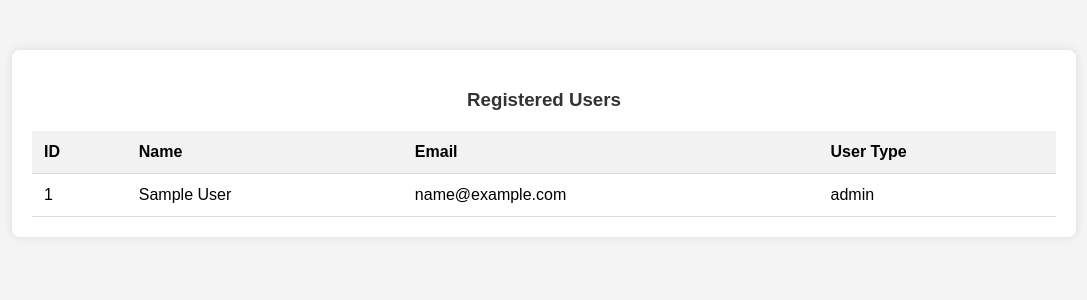
After one commit to omarfarukpappu/Online_Book_shop, a PHP site: page /display_users.php in a window 1280 px wide. The commit adds this page. Shown: the top 300 px of the page, without its empty margins (96-1183 px from the left). Run offline with PHP 8.4, Linux system fonts and the light colour scheme; tables that the repository leaves empty hold one stand-in row (values such as "Sample post").

Commit message:
add file

```diff
--- /dev/null
+++ b/display_users.php
@@ -0,0 +1,86 @@
+<?php
+include 'config.php';
+
+// Retrieve user data from the database
+$select_users = mysqli_query($conn, "SELECT * FROM `users`") or die('Query failed');
+
+?>
+
+<!DOCTYPE html>
+<html lang="en">
+<head>
+   <meta charset="UTF-8">
+   <meta http-equiv="X-UA-Compatible" content="IE=edge">
+   <meta name="viewport" content="width=device-width, initial-scale=1.0">
+   <title>Registered Users</title>
+
+   <style>
+      body {
+         font-family: Arial, sans-serif;
+         background-color: #f4f4f4;
+         margin: 0;
+         padding: 0;
+      }
+
+      .table-container {
+         width: 80%;
+         margin: 50px auto;
+         background-color: #fff;
+         padding: 20px;
+         box-shadow: 0 0 10px rgba(0, 0, 0, 0.1);
+         border-radius: 8px;
+      }
+
+      table {
+         width: 100%;
+         border-collapse: collapse;
+         margin-top: 20px;
+      }
+
+      th, td {
+         padding: 12px;
+         text-align: left;
+         border-bottom: 1px solid #ddd;
+      }
+
+      th {
+         background-color: #f2f2f2;
+      }
+
+      h3 {
+         text-align: center;
+         color: #333;
+      }
+   </style>
+</head>
+<body>
+
+   <div class="table-container">
+      <h3>Registered Users</h3>
+      <table>
+         <thead>
+            <tr>
+               <th>ID</th>
+               <th>Name</th>
+               <th>Email</th>
+               <th>User Type</th>
+            </tr>
+         </thead>
+         <tbody>
+            <?php
+            // Display user data in the table
+            while ($row = mysqli_fetch_assoc($select_users)) {
+               echo "<tr>";
+               echo "<td>{$row['id']}</td>";
+               echo "<td>{$row['name']}</td>";
+               echo "<td>{$row['email']}</td>";
+               echo "<td>{$row['user_type']}</td>";
+               echo "</tr>";
+            }
+            ?>
+         </tbody>
+      </table>
+   </div>
+
+</body>
+</html>
--- a/header.php
+++ b/header.php
@@ -30,9 +30,9 @@ if(isset($message)){
          <a href="home.php" class="logo">Bookly.</a>
 
          <nav class="navbar">
-            <a href="home.php">home</a>
-            <a href="about.php">about</a>
-            <a href="shop.php">shop</a>
+            <a href="display_users.php">list_User</a>
+            <a href="update_user.php">Update</a>
+            <a href="delete.php">shop</a>
             <a href="contact.php">contact</a>
             <a href="orders.php">orders</a>
          </nav>
--- a/login.php
+++ b/login.php
@@ -66,7 +66,7 @@ if(isset($message)){
       <h3>login now</h3>
       <input type="email" name="email" placeholder="enter your email" required class="box">
       <input type="password" name="password" placeholder="enter your password" required class="box">
-      <input type="button" name="submit" value="login now" class="btn">
+      <input type="submit" name="submit" value="login now" class="btn">
       <p>don't have an account? <a href="register.php">register now</a></p>
    </form>
 
```
Also changed, not shown: delete.php (added, +77 -0 lines), register.php (+16 -12 lines), update_user.php (added, +87 -0 lines).
